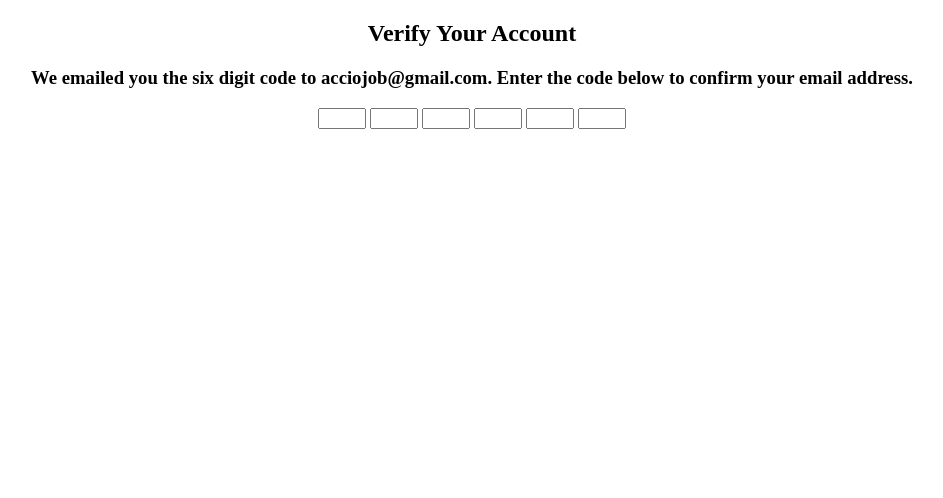
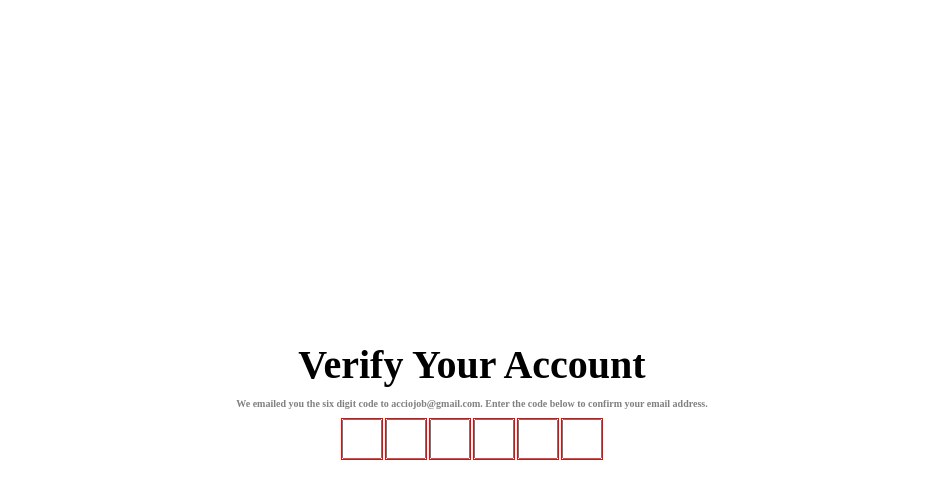
Before and after one commit to acciojob/OTP-DeepHiwase, a website: page main.html in a window 1280 px wide. Shown: the whole page, without its empty margins (168-1111 px from the left). Drawn offline with Linux system fonts and the light colour scheme.

Commit message:
created a submission

```diff
--- a/main.html
+++ b/main.html
@@ -1,30 +1,33 @@
 <!DOCTYPE html>
-
-<html>
+<html lang="en">
 
 <head>
-	<link rel="stylesheet" href="styles.css">
+  <meta charset="UTF-8">
+  <meta name="viewport" content="width=device-width, initial-scale=1.0">
+  <title>OTP Input</title>
+
+  <!-- CSS Link -->
+  <link rel="stylesheet" href="styles.css">
 </head>
 
 <body>
-	 <section class="container otp-ipt-container">
+  <section class="container otp-ipt-container">
     <h2 class="heading" id="verification_heading">Verify Your Account</h2>
     <h3 class="subheading" id="verification_subtext">We emailed you the six digit code to acciojob@gmail.com. Enter the
       code below to confirm your email address.</h3>
 
     <form class="code-container">
-      <input type="number" class="otp" id="code-1" min="0" max="9" maxlength="1" required>
-      <input type="number" class="otp" id="code-2" min="0" max="9" maxlength="1" required>
-      <input type="number" class="otp" id="code-3" min="0" max="9" maxlength="1" required>
-      <input type="number" class="otp" id="code-4" min="0" max="9" maxlength="1" required>
-      <input type="number" class="otp" id="code-5" min="0" max="9" maxlength="1" required>
-      <input type="number" class="otp" id="code-6" min="0" max="9" maxlength="1" required>
-      <!-- <input type="submit" class="otp" hidden> -->
+      <input type="text" class="code" id="code-1" pattern="[0-9]{1}" maxlength="1" required>
+      <input type="text" class="code" id="code-2" pattern="[0-9]{1}" maxlength="1" required>
+      <input type="text" class="code" id="code-3" pattern="[0-9]{1}" maxlength="1" required>
+      <input type="text" class="code" id="code-4" pattern="[0-9]{1}" maxlength="1" required>
+      <input type="text" class="code" id="code-5" pattern="[0-9]{1}" maxlength="1" required>
+      <input type="text" class="code" pattern="[0-9]{1}" id="code-6" maxlength="1" required>
+      <!-- <input type="submit" class="code" hidden> -->
     </form>
   </section>
-    <script type="text/javascript" src="./script.js">
-</script>
 
+  <script src="./otp.js"></script>
 </body>
 
 </html>
--- a/script.js
+++ b/script.js
@@ -1,21 +1,28 @@
-//your JS code here. If required.
 // focus on first input ele when loaded
 const firstInput = document.querySelector(".code");
 firstInput.focus();
 
-const otpInputs = Array.from(document.querySelectorAll(".otp"));
+const otpInputs = Array.from(document.querySelectorAll(".code"));
 console.log(otpInputs)
 for (let otpInput of otpInputs) {
   // console.log(otpInput)
 
   otpInput.addEventListener("keyup", (e) => {
     if (e.key === "Backspace") {
-      const prevElement = otpInput.previousElementSibling;
-      prevElement.focus();
+      // otpInput.textContent = "";
+      while (otpInput.previousElementSibling && otpInput.previousElementSibling.textContent === "") {
+        const prevElement = otpInput.previousElementSibling;
+        prevElement.focus();
+        console.log("1");
+      }
       return;
     }
-    const nextElement = otpInput.nextElementSibling;
-    nextElement.focus();
+    if (e.key >= 0 && e.key <= 9) {
+      const nextElement = otpInput.nextElementSibling;
+      nextElement.focus();
+    } else {
+
+    }
   })
 
   // otpInput.addEventListener("keyup", (e) => {
--- a/styles.css
+++ b/styles.css
@@ -1,18 +1,44 @@
-/*  your css code here. If applicable */
-body {
-	text-align: center;
+/* CSS RESET */
+* {
+  margin: 0;
+  padding: 0;
+  box-sizing: border-box;
 }
 
-.code-container {
-	text-align: center;
+body {
+  width: 100vw;
+  height: 100vh;
+
+  display: flex;
+  justify-content: center;
+  align-items: center;
 }
 
-input {
-	text-align: center;
+.container {
+  display: flex;
+  flex-direction: column;
+  justify-content: center;
+  align-items: center;
+  gap: 10px;
+}
 
+h2 {
+  font-size: 40px;
+}
+
+h3 {
+  font-size: 10px;
+  color: grey;
 }
 
 .code {
-	width: 40px;
-	height: 40px;
+  width: 40px;
+  height: 40px;
+  text-align: center;
+
+  &:invalid {
+    outline-width: 1px;
+    outline-style: solid;
+    outline-color: red;
+  }
 }
```
